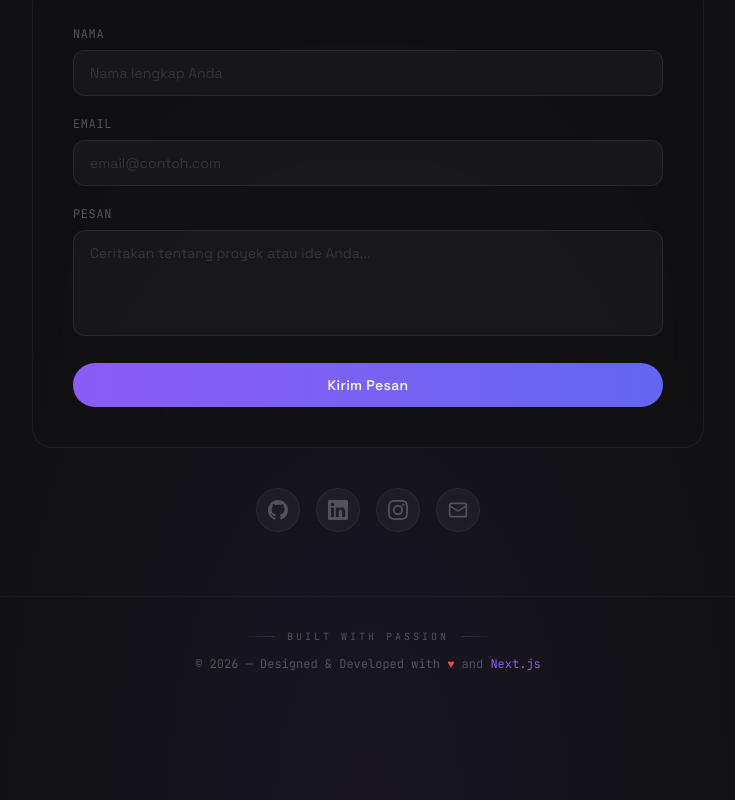
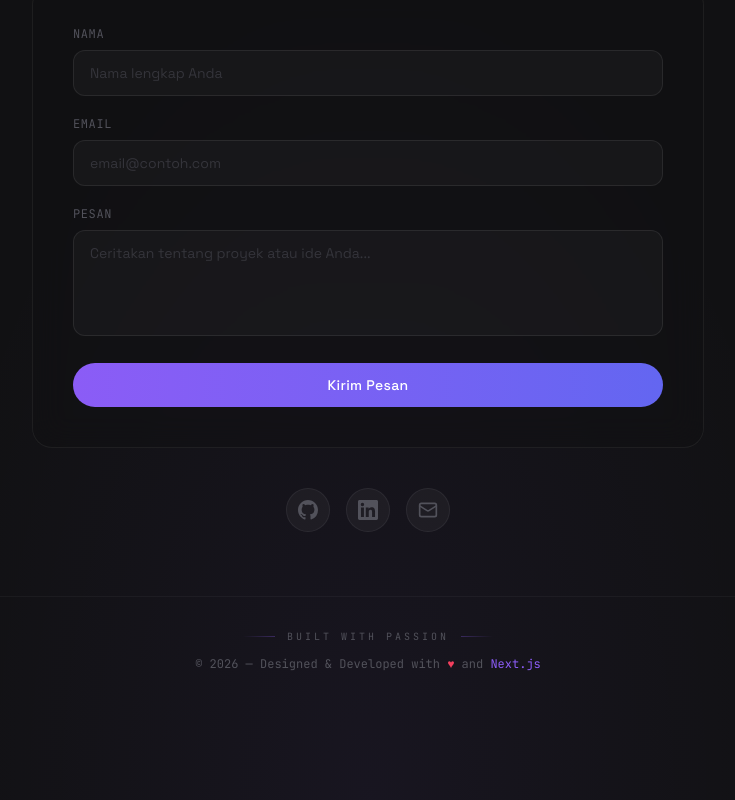
Before and after one commit to daffpa/Portfolio-Creative-IT, a Next.js app: page / in a window 1280 px wide. Shown: the part 5873-6673 px from the top of the page, without its empty margins (272-1007 px from the left). Built offline with nearby package versions, Linux system fonts and the light colour scheme.

Commit message:
update: remove IG from social links, set email address and update contact form action to mailto

```diff
--- a/src/components/sections/ContactSection.tsx
+++ b/src/components/sections/ContactSection.tsx
@@ -68,7 +68,9 @@ export default function ContactSection() {
 
         <GlassCard padding="lg" className="max-w-2xl mx-auto">
           <form
-            onSubmit={(e) => e.preventDefault()}
+            action="mailto:daffagyanza@gmail.com"
+            method="POST"
+            encType="text/plain"
             className="space-y-5"
           >
             {/* Name */}
@@ -78,6 +80,7 @@ export default function ContactSection() {
               </label>
               <input
                 id="contact-name"
+                name="Nama"
                 type="text"
                 placeholder="Nama lengkap Anda"
                 className="w-full bg-white/[0.03] border border-white/[0.08] rounded-xl px-4 py-3 text-sm text-text-primary placeholder:text-text-muted/50 focus:outline-none focus:border-accent-violet/40 focus:ring-1 focus:ring-accent-violet/20 transition-all"
@@ -91,6 +94,7 @@ export default function ContactSection() {
               </label>
               <input
                 id="contact-email"
+                name="Email"
                 type="email"
                 placeholder="email@contoh.com"
                 className="w-full bg-white/[0.03] border border-white/[0.08] rounded-xl px-4 py-3 text-sm text-text-primary placeholder:text-text-muted/50 focus:outline-none focus:border-accent-violet/40 focus:ring-1 focus:ring-accent-violet/20 transition-all"
@@ -104,6 +108,7 @@ export default function ContactSection() {
               </label>
               <textarea
                 id="contact-message"
+                name="Pesan"
                 rows={4}
                 placeholder="Ceritakan tentang proyek atau ide Anda..."
                 className="w-full bg-white/[0.03] border border-white/[0.08] rounded-xl px-4 py-3 text-sm text-text-primary placeholder:text-text-muted/50 focus:outline-none focus:border-accent-violet/40 focus:ring-1 focus:ring-accent-violet/20 transition-all resize-none"
@@ -111,9 +116,11 @@ export default function ContactSection() {
             </div>
 
             {/* Submit */}
-            <GlowButton variant="primary" className="w-full">
-              Kirim Pesan
-            </GlowButton>
+            <button type="submit" className="w-full">
+              <GlowButton variant="primary" className="w-full">
+                Kirim Pesan
+              </GlowButton>
+            </button>
           </form>
         </GlassCard>
 
--- a/src/lib/constants.ts
+++ b/src/lib/constants.ts
@@ -63,8 +63,7 @@ export const NAV_LINKS = [
 export const SOCIAL_LINKS = [
   { label: "GitHub", href: "https://github.com/", icon: "github" },
   { label: "LinkedIn", href: "https://linkedin.com/in/", icon: "linkedin" },
-  { label: "Instagram", href: "https://instagram.com/", icon: "instagram" },
-  { label: "Email", href: "mailto:hello@example.com", icon: "email" },
+  { label: "Email", href: "mailto:daffagyanza@gmail.com", icon: "email" },
 ] as const;
 
 export const PARTICLE_CONFIG = {
```
